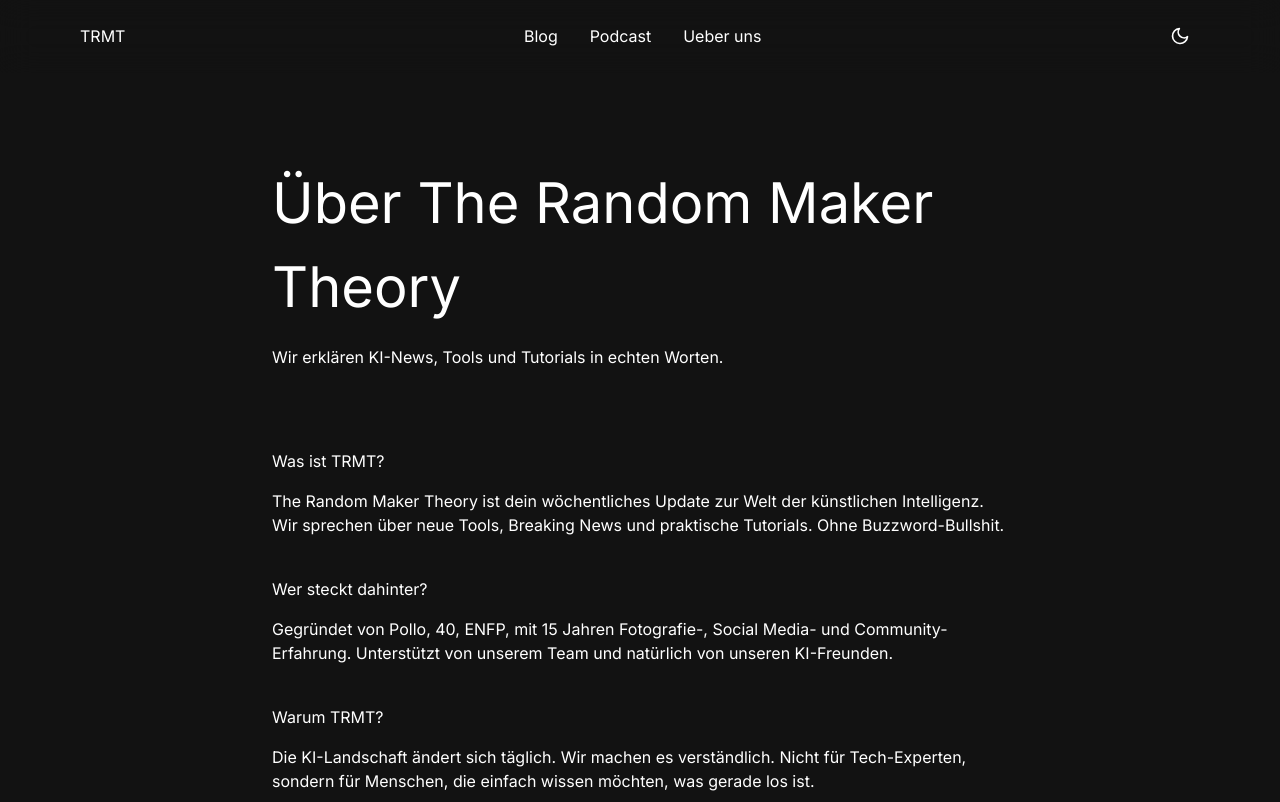
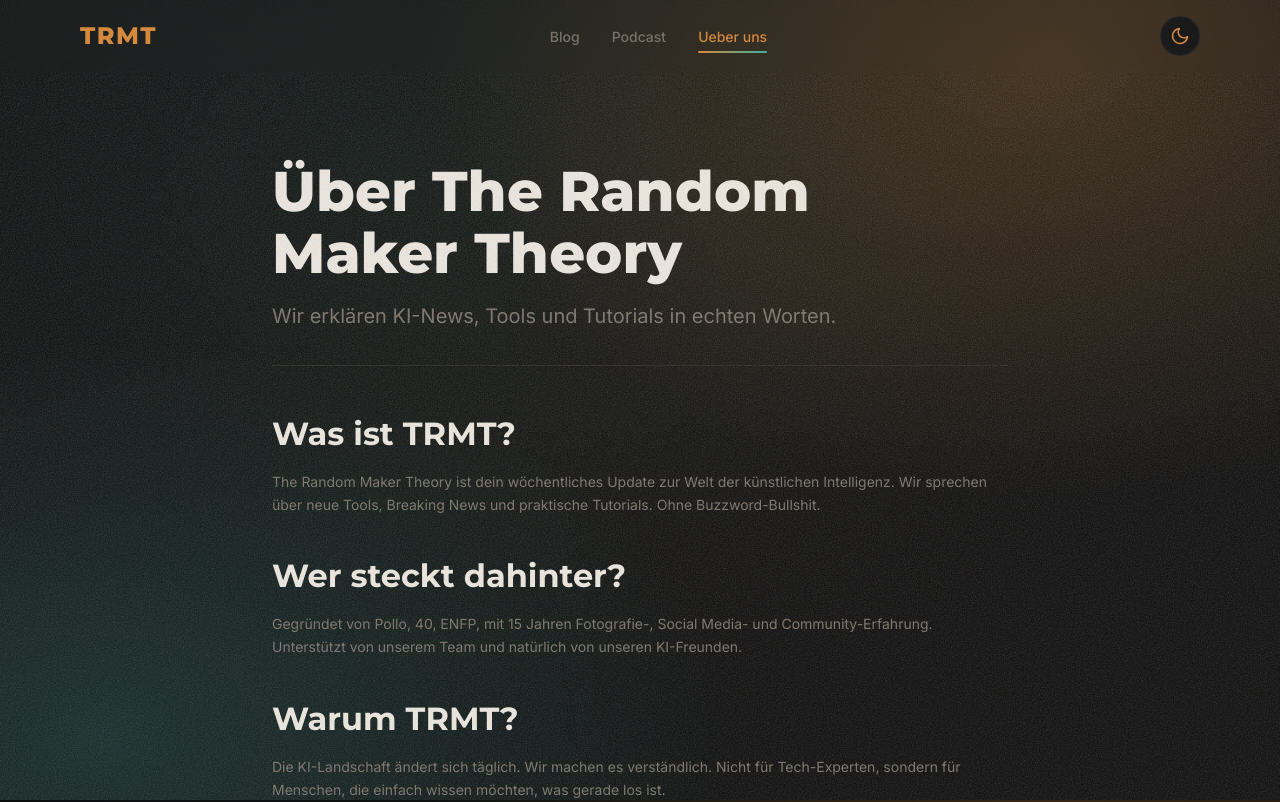
Before and after one commit to pollography/the-random-maker-theory, a SvelteKit app: page /about in a window 1280 px wide. Shown: the top 802 px of the page. Built offline with nearby package versions, Linux system fonts and the light colour scheme.

Commit message:
content: update 2026-03-05 22:21

```diff
--- a/src/app.css
+++ b/src/app.css
@@ -1,10 +1,9 @@
 @import url('https://fonts.googleapis.com/css2?family=Montserrat:wght@400;500;600;700;800&family=Inter:wght@300;400;500;600;700;800&family=JetBrains+Mono:wght@400;500;600&display=swap');
+@import './lib/design-system/tokens.css';
 
 @tailwind base;
 @tailwind components;
 @tailwind utilities;
-
-@import './lib/design-system/tokens.css';
 
 /* Grain overlay */
 body::before {
```
